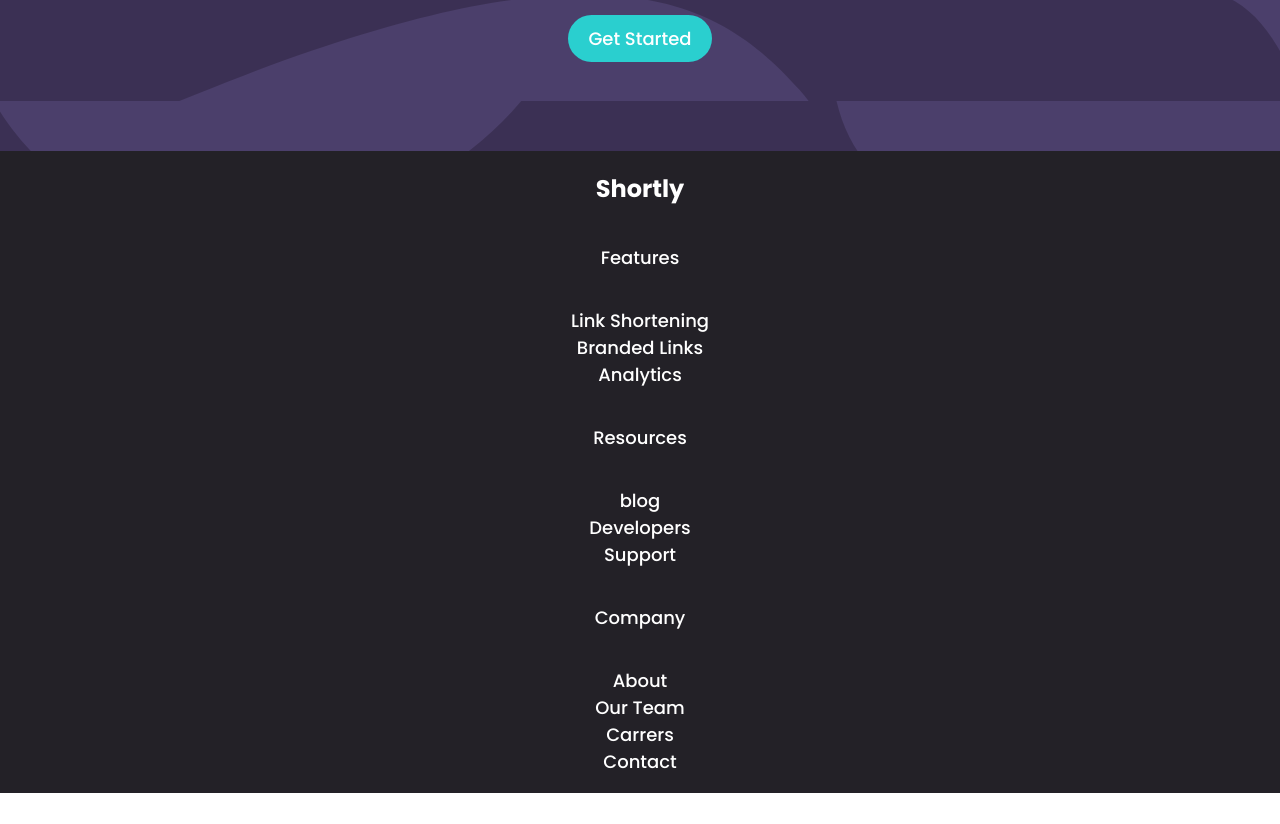
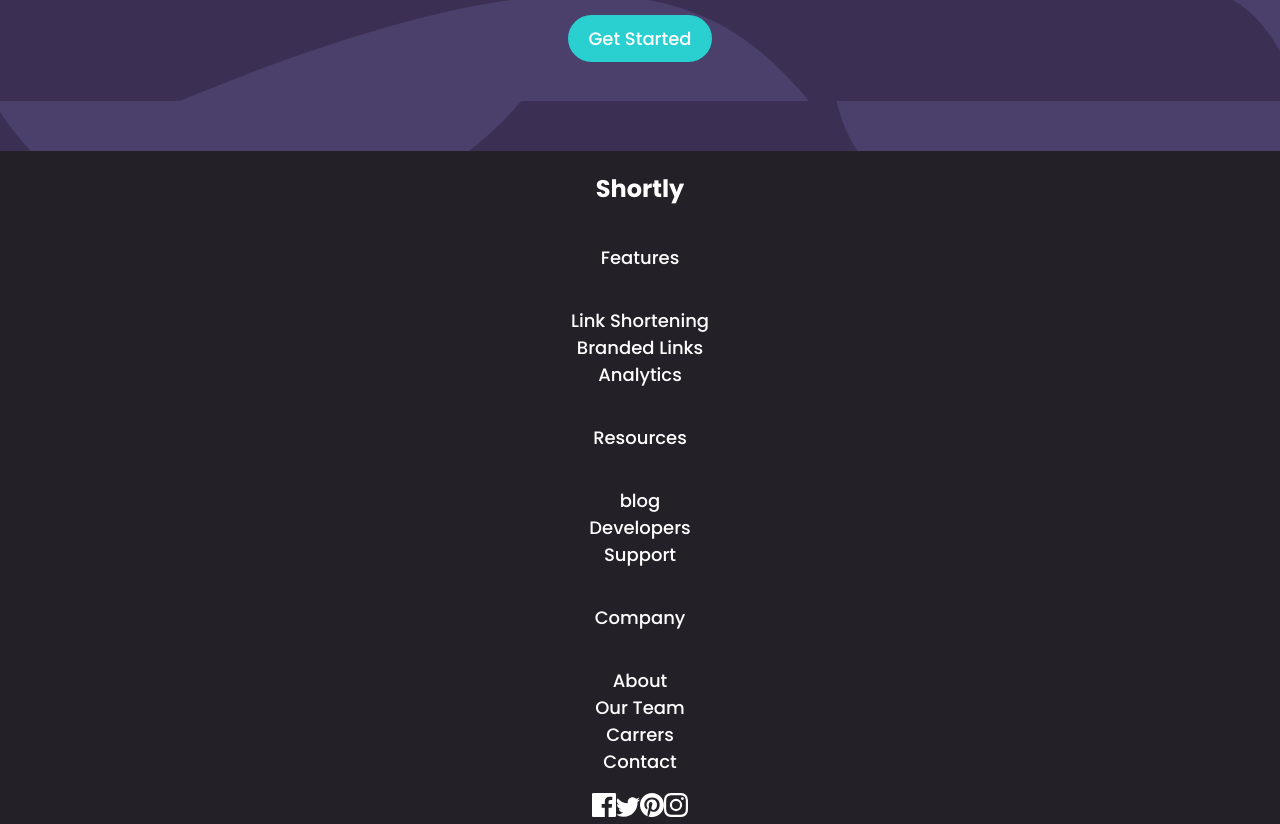
Before and after one commit to yingmo55/URL-shortening-API-landing-page, a React (Create React App) app: page / in a window 1280 px wide. Shown: the part 2354-3178 px from the top of the page. Before the commit the page ends 3147 px from the top, so only its background shows below. Built offline with nearby package versions, Linux system fonts and the light colour scheme.

Commit message:
Add social icons

```diff
--- a/src/Components/Footer/Footer.js
+++ b/src/Components/Footer/Footer.js
@@ -1,7 +1,38 @@
 import React from 'react';
 import './Footer.css';
+import SocialIcon from '../SocialIcon/SocialIcon';
+
+// icons
+import facebookIcon from './../../images/icon-facebook.svg';
+import instagramIcon from './../../images/icon-instagram.svg';
+import pinterestIcon from './../../images/icon-pinterest.svg';
+import twitterIcon from './../../images/icon-twitter.svg';
+
 
 export default function Footer() {
+
+    const social = [
+        {
+            src: facebookIcon,
+            href: 'https://www.facebook.com/',
+            alt: 'Facebook icon'
+        },
+        {
+            src: twitterIcon,
+            href: 'https://www.twitter.com/',
+            alt: 'Twitter icon'
+        },
+        {
+            src: pinterestIcon,
+            href: 'https://www.pinterest.com/',
+            alt: 'Pinterest icon'
+        },
+        {
+            src: instagramIcon,
+            href: 'https://www.instagram.com/',
+            alt: 'Instagram icon'
+        }
+    ]
 
 return (
 <footer>
@@ -26,6 +57,10 @@ return (
         <li>Contact</li>
     </ul>
     <div className='footerSocialIcons'>
+         {
+            social.map((element, index) =>
+                <SocialIcon src={element.src} href={element.href} alt={element.alt} key={index} />  )
+            }
     </div>
 </footer>)
 }
--- /dev/null
+++ b/src/Components/SocialIcon/SocialIcon.js
@@ -0,0 +1,12 @@
+import React from 'react';
+import './SocialIcon.css';
+
+export default function SocialIcon(props) {
+    const {href, src, alt} = props;
+
+    return (
+        <a className='socialIcon'href={href} >
+            <img src={src}  alt={alt} />
+        </a>
+    )
+}
```
Also changed, not shown: src/Components/SocialIcon/SocialIcon.css (added).
